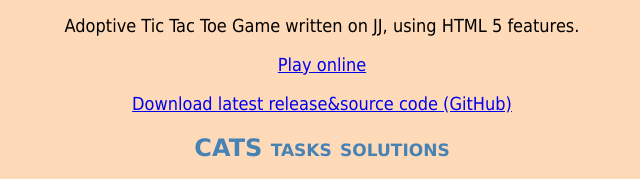
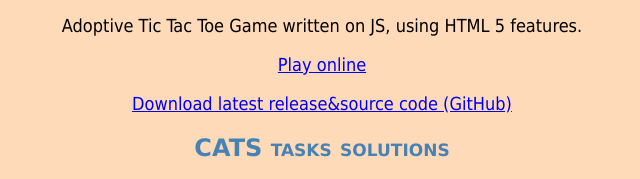
Before and after one commit to boriswinner/boriswinner.github.io, a plain HTML site: page index.html in a window 1280 px wide. Shown: the part 2875-3054 px from the top of the page, 318-958 px from the left. Drawn offline with Linux system fonts and the light colour scheme.

```diff
--- a/index.html
+++ b/index.html
@@ -37,7 +37,7 @@
 	<p><a href="https://github.com/boriswinner/fpcCalc/releases/">Download latest release&source code (GitHub)</a></p></center></div>
 	<div><h2>Tic Tac Toe</h2>
 	<div><center><img align="middle" src="tic.png" hspace="5"></img></center></div>
-	<center><p>Adoptive Tic Tac Toe Game written on JJ, using HTML 5 features.</p>
+	<center><p>Adoptive Tic Tac Toe Game written on JS, using HTML 5 features.</p>
 	<p><a href="https://boriswinner.github.io/ticTacToe/">Play online</a></p>
 	<p><a href="https://github.com/boriswinner/Tic-Tac-Toe">Download latest release&source code (GitHub)</a></p></center></div>
 	<div><h2>CATS tasks solutions</h2>
```
